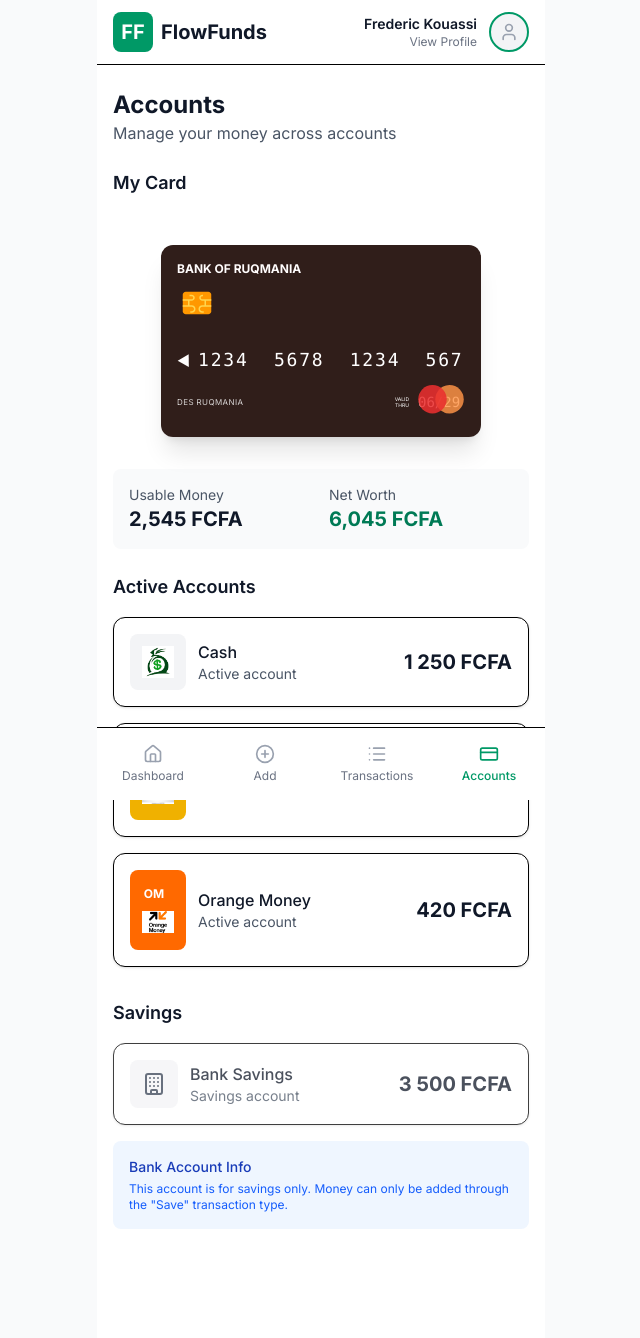
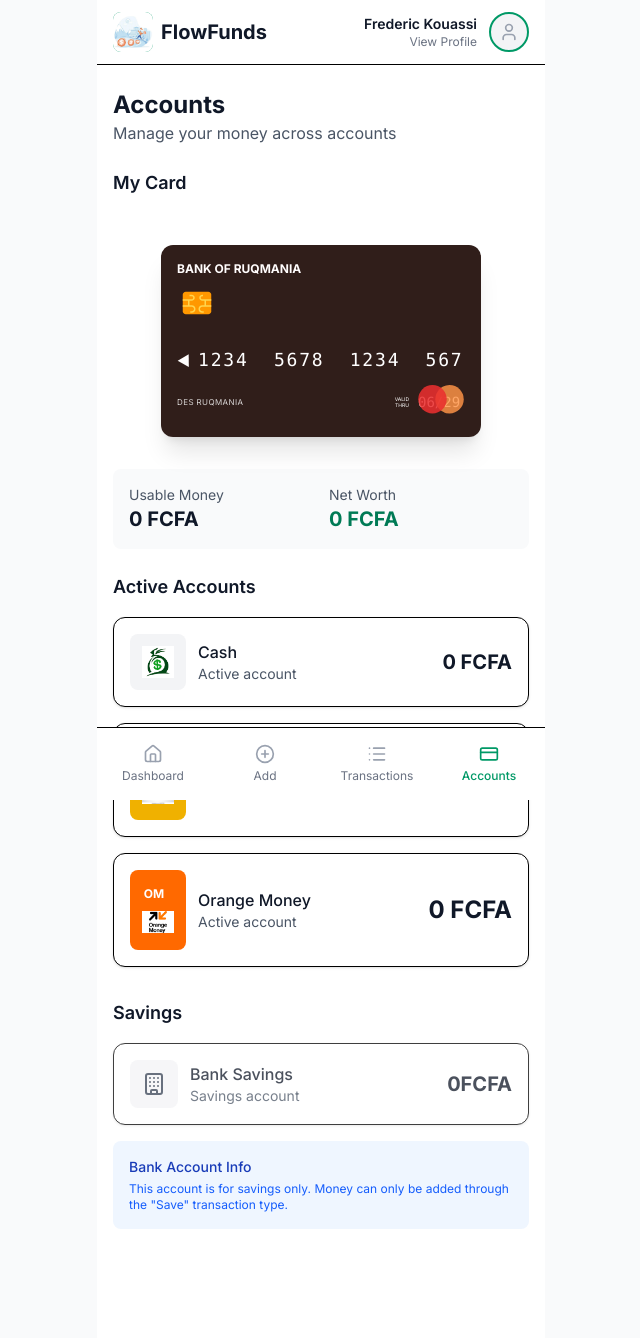
Before and after one commit to Frederic-Kouassi/flowfunds-frontend, a Django app: page /account/ in a window 1280 px wide. Shown: the top 1338 px of the page, without its empty margins (319-959 px from the left). Run offline with Django 5.2, Linux system fonts and the light colour scheme; the visitor is signed in with stand-in values (Sample User, id 1); data that the repository does not hold is empty; style sheets or scripts are compiled from the project's sources; some libraries are stand-ins or nearby versions.

Commit message:
modification la partie account

```diff
--- a/finance/views/gestion_finance.py
+++ b/finance/views/gestion_finance.py
@@ -2,6 +2,7 @@ from django.shortcuts import render,  redirect
 from django.views import View
 from django.contrib import messages
 from django.contrib.auth import get_user_model
+from django.db.models import Sum
 
 from finance.models import *
 
@@ -65,12 +66,57 @@ class TransactionView(View):
 
 
 
+from django.db.models import Sum
+from django.views import View
+from django.shortcuts import render
+from django.db.models import Sum
+from django.contrib.auth.mixins import LoginRequiredMixin
 
-class AccountView(View):
-    template= 'global_data/account.html'
+
+class AccountView(LoginRequiredMixin, View):
+    template = 'global_data/account.html'
+
     def get(self, request):
-        return render(request,self.template )
+        user = request.user
 
+        # 🔹 Fonction utilitaire pour calculer le solde par compte
+        def solde(compte):
+            revenus = user.transactions.filter(
+                compte=compte,
+                type_transaction='REVENU'
+            ).aggregate(total=Sum('montant'))['total'] or 0
+
+            depenses = user.transactions.filter(
+                compte=compte,
+                type_transaction='DEPENSE'
+            ).aggregate(total=Sum('montant'))['total'] or 0
+
+            return revenus - depenses
+
+        # 🔹 Soldes par compte
+        solde_cash = solde('Especes')
+        solde_momo = solde('momo')
+        solde_orange = solde('orange')
+
+        # 🔹 Argent utilisable
+        usable_money = solde_cash + solde_momo + solde_orange
+
+        # 🔹 Épargne (Savings)
+        epargne = user.transactions.filter(
+            type_transaction='ECHEC'
+        ).aggregate(total=Sum('montant'))['total'] or 0
+
+        # 🔹 Valeur nette
+        net_worth = usable_money + epargne
+
+        return render(request, self.template, {
+            'solde_cash': solde_cash,
+            'solde_momo': solde_momo,
+            'solde_orange': solde_orange,
+            'usable_money': usable_money,
+            'epargne': epargne,
+            'net_worth': net_worth,
+        })
 
 class AddView(View):
     template= 'global_data/add.html'
--- a/templates/global_data/account.html
+++ b/templates/global_data/account.html
@@ -8,12 +8,12 @@
         <header class="sticky top-0 z-50 w-full border-b bg-white">
             <div class="container flex h-16 items-center justify-between px-4">
                 <a class="flex items-center gap-2" href="/">
-                    <div class="h-10 w-10 relative bg-emerald-600 rounded-lg flex items-center justify-center">
-                        <span class="text-white font-bold text-xl">FF</span>
+                     <div class="h-10 w-10 relative rounded-lg flex items-center justify-center bg-emerald-600">
+                        <img src="{% static 'images/logo.jpg' %}" alt="Logo" class="h-full w-full object-cover rounded-lg">
                     </div>
                     <span class="text-xl font-bold text-gray-900">FlowFunds</span>
                 </a>
-                <a href="/profile">
+                <a href="{% url 'profile' %}">
                     <div class="flex items-center gap-3 cursor-pointer hover:opacity-80 transition-opacity">
                         <div class="flex flex-col items-end">
                             <span class="text-sm font-semibold text-gray-900">Frederic Kouassi</span>
@@ -81,18 +81,23 @@
                 </div>
 
                 <!-- Summary -->
-                <div class="rounded-lg bg-gray-50 p-4 mb-6">
+                     <div class="rounded-lg bg-gray-50 p-4 mb-6">
                     <div class="grid grid-cols-2 gap-4">
                         <div>
                             <p class="text-sm text-gray-600">Usable Money</p>
-                            <p class="text-xl font-bold text-gray-900" id="usableMoney">$2,545</p>
+                            <p class="text-xl font-bold text-gray-900">
+                                {{ usable_money|floatformat:0 }} FCFA
+                            </p>
                         </div>
                         <div>
                             <p class="text-sm text-gray-600">Net Worth</p>
-                            <p class="text-xl font-bold text-emerald-700" id="netWorth">$6,045</p>
+                            <p class="text-xl font-bold text-emerald-700">
+                                {{ net_worth|floatformat:0 }} FCFA
+                            </p>
                         </div>
                     </div>
                 </div>
+
 
                 <!-- Active Accounts -->
                 <div class="mb-8">
@@ -114,7 +119,9 @@
                                     </div>
                                 </div>
                                 <div class="text-right">
-                                    <p class="text-xl font-bold text-gray-900">1 250 FCFA</p>
+                                   <p class="text-xl font-bold text-gray-900">
+                                 {{ solde_cash|floatformat:0 }} FCFA
+                                      </p>
                                 </div>
                             </div>
                         </div>
@@ -137,7 +144,10 @@
                                     </div>
                                 </div>
                                 <div class="text-right">
-                                    <p class="text-xl font-bold text-gray-900">875 FCFA</p>
+                                   <p class="text-xl font-bold text-gray-900">
+                                  {{ solde_momo|floatformat:0 }} FCFA
+                                    </p>
+
                                 </div>
                             </div>
                         </div>
@@ -160,7 +170,10 @@
                                     </div>
                                 </div>
                                 <div class="text-right">
-                                    <p class="text-xl font-bold text-gray-900">420 FCFA</p>
+                                   <p class="text-2xl font-bold text-gray-900">
+                                {{ solde_orange|floatformat:0 }} FCFA
+                               </p>
+
                                 </div>
                             </div>
                         </div>
@@ -195,7 +208,7 @@
                                     </div>
                                 </div>
                                 <div class="text-right">
-                                    <p class="text-xl font-bold text-gray-900">3 500 FCFA</p>
+                                    <p class="text-xl font-bold text-gray-900">{{ epargne }}FCFA</p>
                                 </div>
                             </div>
                         </div>
```
Also changed, not shown: 1 other file.
